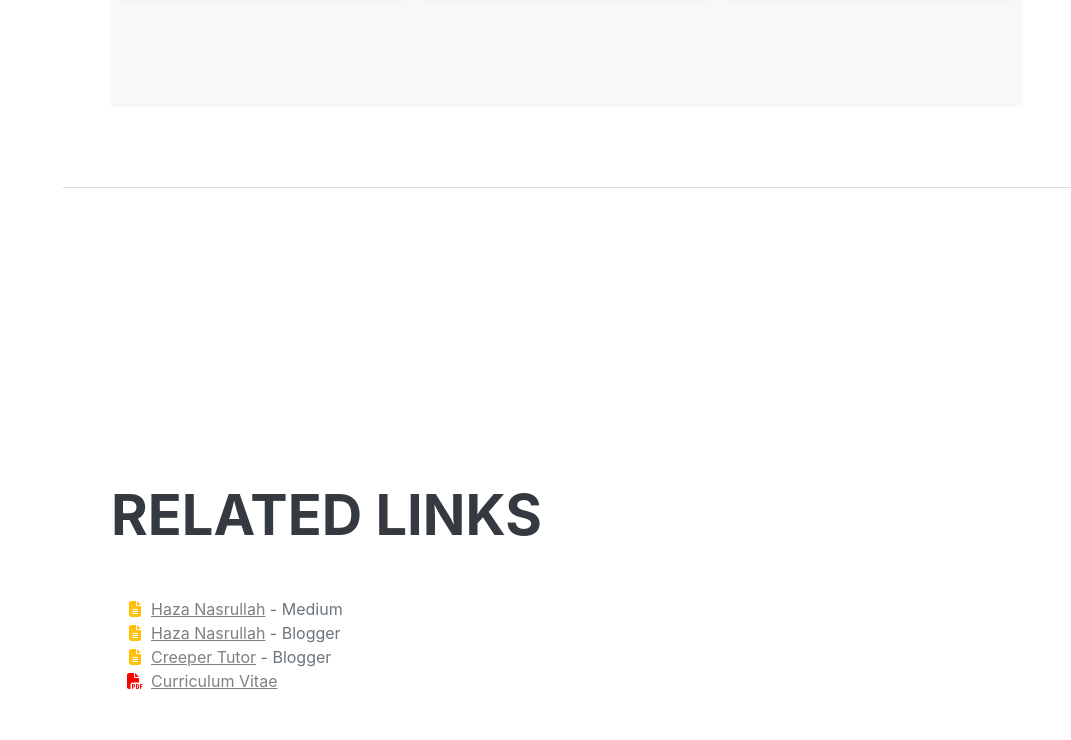
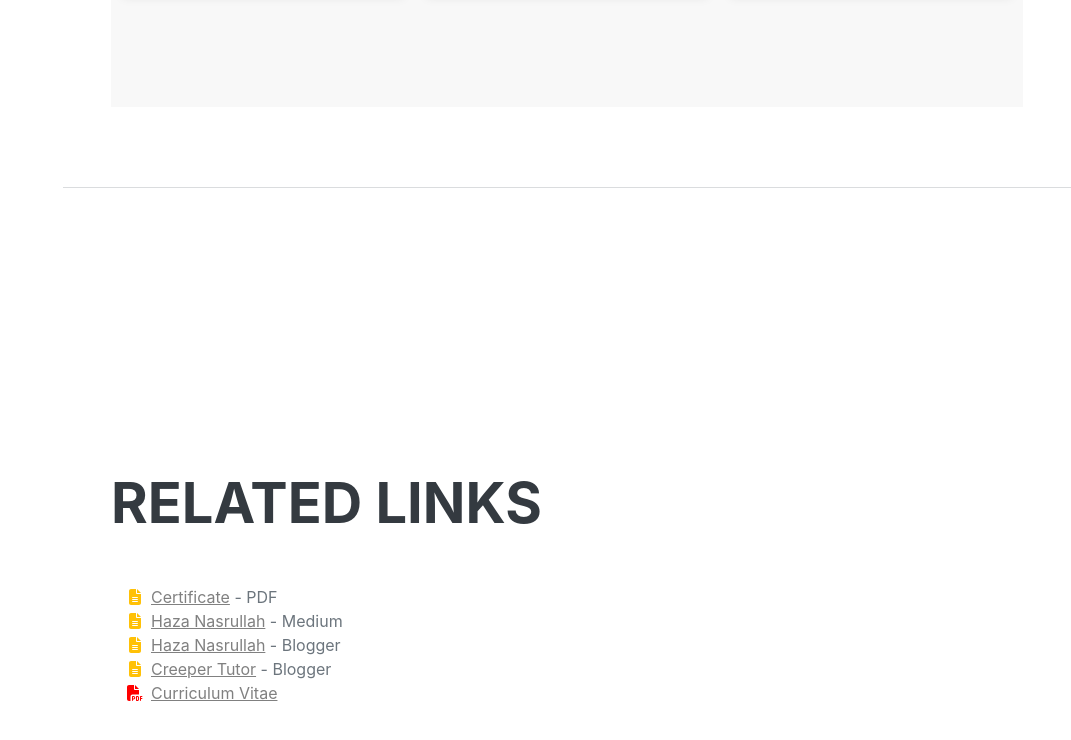
Before and after one commit to hazz01/hazz01.github.io, a plain HTML site: page index.html in a window 1280 px wide. Shown: the part 3621-4361 px from the top of the page, without its empty margins (209-1280 px from the left). Drawn offline with nearby package versions, Linux system fonts and the light colour scheme; a web font is replaced by a local one.

Commit message:
add drive sertifikat

```diff
--- a/index.html
+++ b/index.html
@@ -304,6 +304,10 @@
           <ul class="fa-ul mb-0">
             <li>
               <span class="fa-li"><i class="fas fa-file-alt text-warning" style="color: black"></i></span>
+              <a href="https://drive.google.com/drive/folders/1e53WXMnv4AAdvfaCd7PsAGTrMW0rk1RM?usp=sharing" style="color: grey">Certificate</a> - PDF
+            </li>
+            <li>
+              <span class="fa-li"><i class="fas fa-file-alt text-warning" style="color: black"></i></span>
               <a href="" style="color: grey">Haza Nasrullah</a> - Medium
             </li>
             <li>
```
